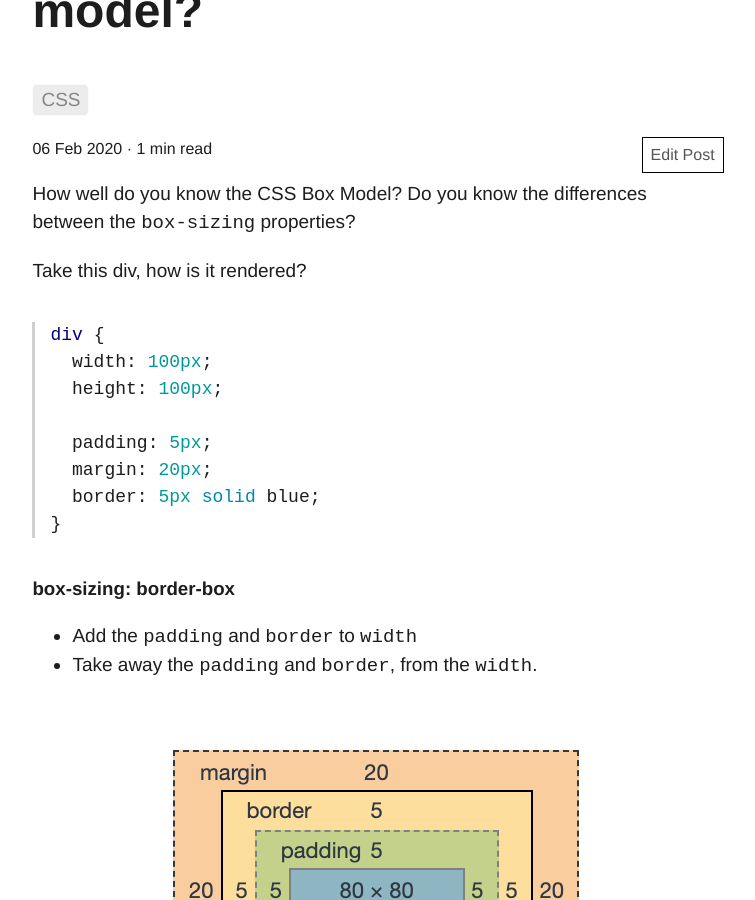
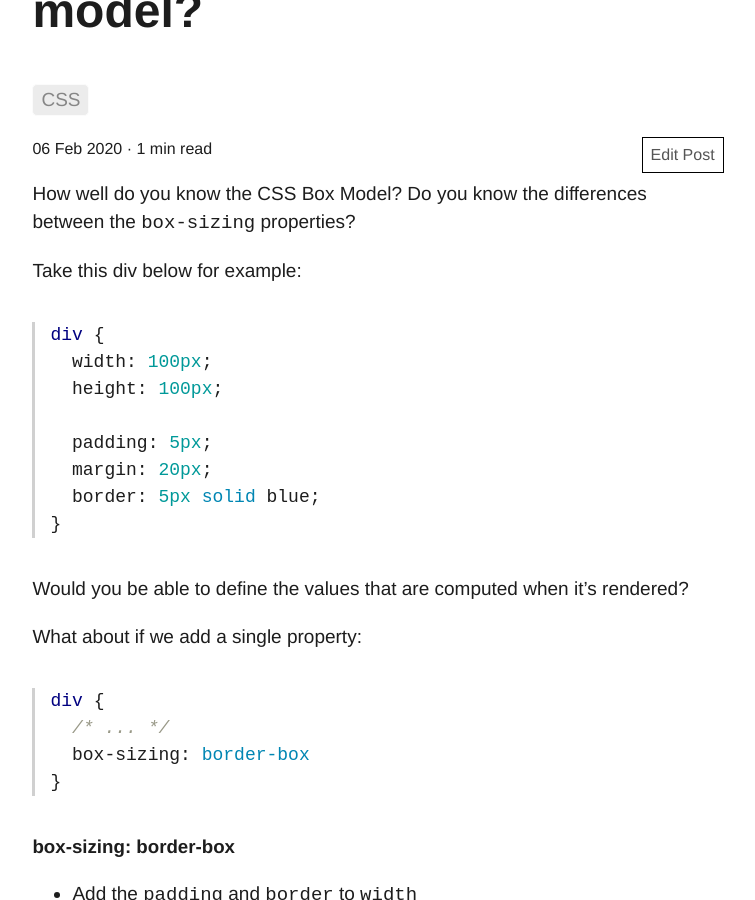
Before and after one commit to harrymt/blog, a Jekyll site: the page built from _posts/2020-02-06-css-box-model.md, in a window 1280 px wide and 900 px high, scrolled down 391 px. Shown: the whole window, without its empty margins (262-1017 px from the left). Built offline with Jekyll 4.4.1, drawn with Linux system fonts in a browser that asks for light colours.

Commit message:
Update 2020-02-06-css-box-model.md

````diff
--- a/_posts/2020-02-06-css-box-model.md
+++ b/_posts/2020-02-06-css-box-model.md
@@ -7,7 +7,7 @@ tags:
 How well do you know the CSS Box Model? Do you know the differences between the `box-sizing` properties?
 
 
-Take this div, how is it rendered?
+Take this div below for example:
 
 ```css
 div {
@@ -17,6 +17,17 @@ div {
   padding: 5px;
   margin: 20px;
   border: 5px solid blue;
+}
+```
+
+Would you be able to define the values that are computed when it's rendered?
+
+What about if we add a single property:
+
+```css
+div {
+  /* ... */
+  box-sizing: border-box
 }
 ```
 
````
